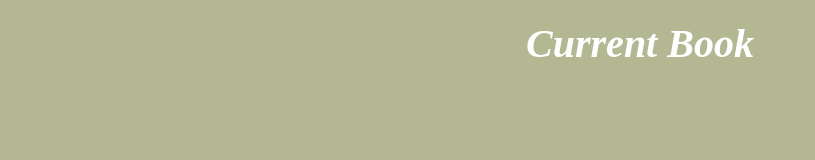
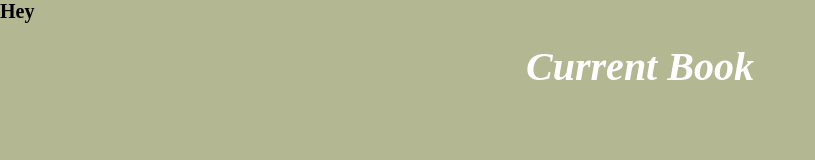
Before and after one commit to SeverinDenys/book-project, a website built with Vite: page details.html in a window 1280 px wide. Shown: the whole page, without its empty margins (0-815 px from the left). Built offline with nearby package versions, Linux system fonts and the light colour scheme.

Commit message:
added title

```diff
--- a/details.html
+++ b/details.html
@@ -6,6 +6,7 @@
     <title>current Book</title>
 </head>
 <body>
+    <h1>Hey</h1>
     <div id="introduction" class="introduction">
         <h1 class="introduction__title">Current Book</h1>
 
```
